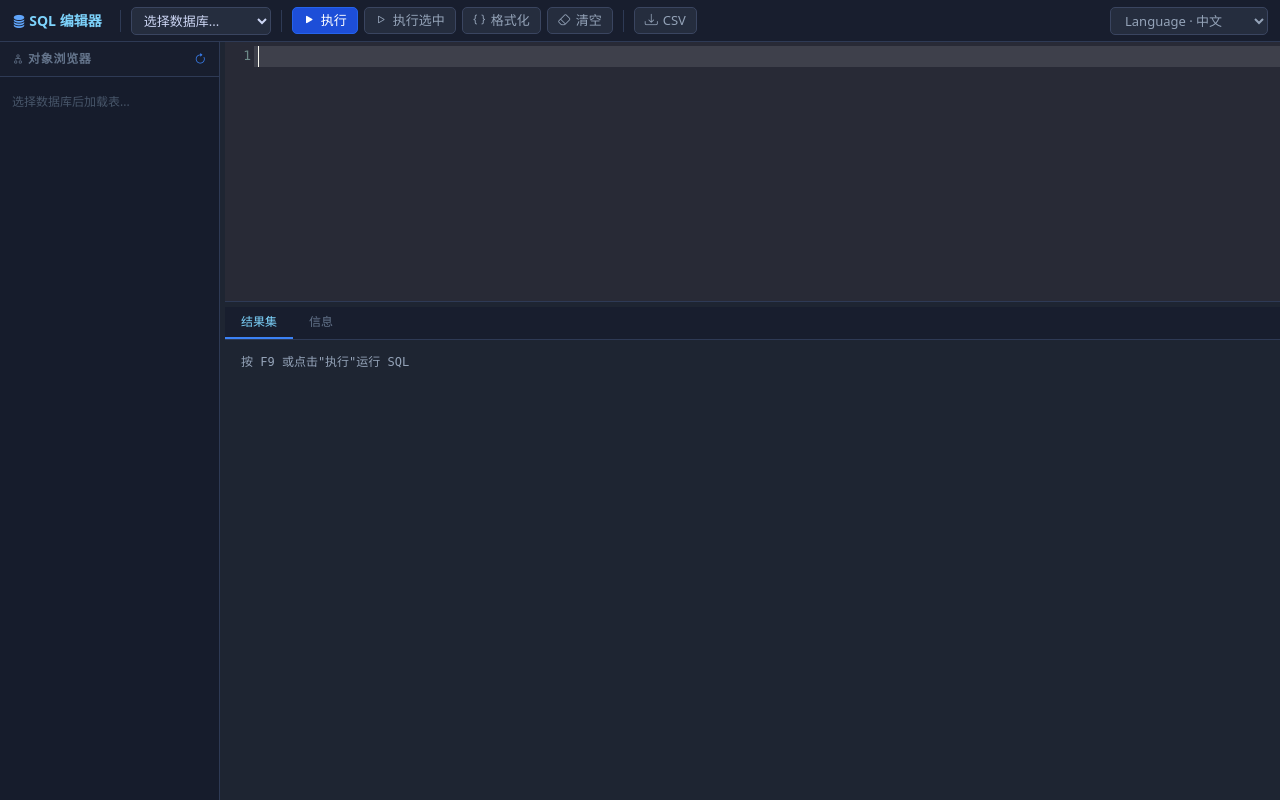
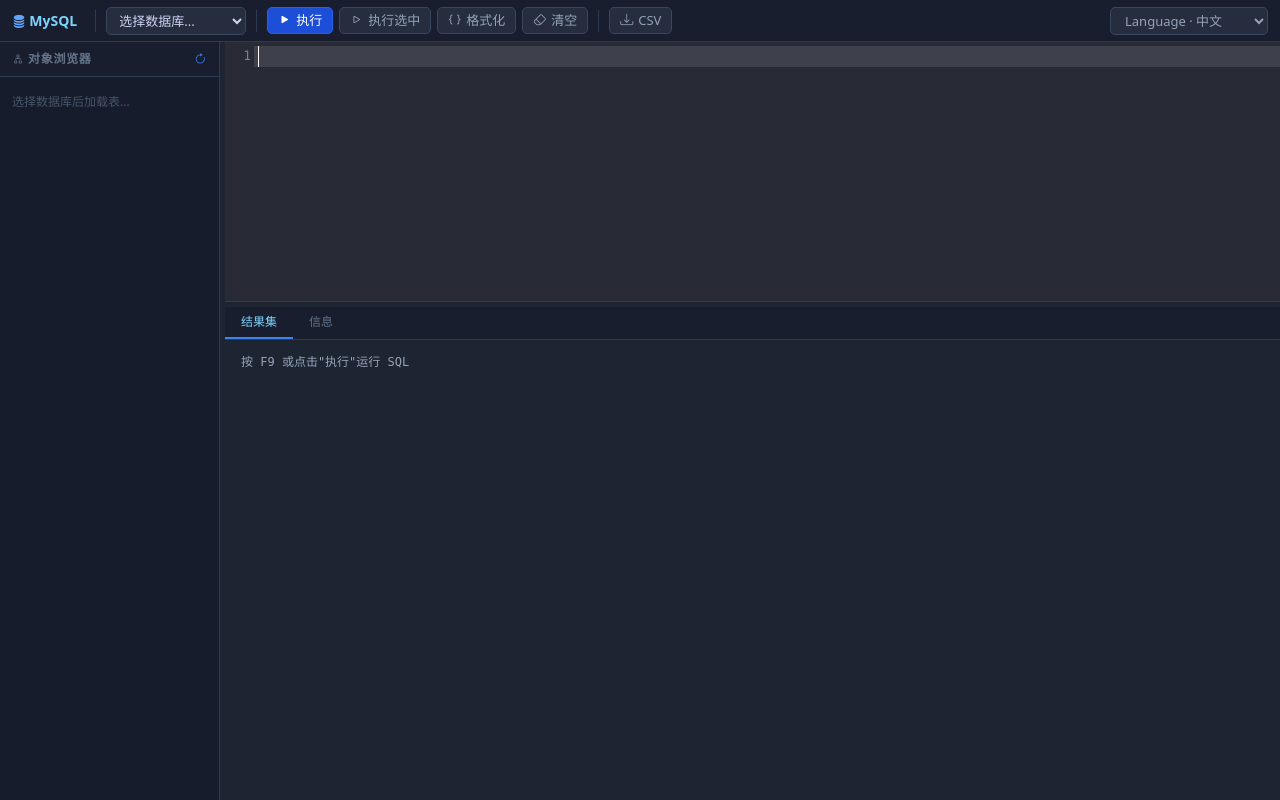
Before and after one commit to kisen9102-lgtm/dbquery, a Django app: page /sql_editor/ in a window 1280 px wide. Run offline with Django 4.2, Linux system fonts and the light colour scheme; the visitor is signed in with stand-in values (Sample User, id 1); data that the repository does not hold is empty.

Commit message:
fix: use getElementById to update editor title (selector was broken after data-i18n removal)
Co-Authored-By: Claude Sonnet 4.6 <noreply@anthropic.com>

```diff
--- a/templates/ui/sql_editor.html
+++ b/templates/ui/sql_editor.html
@@ -175,7 +175,7 @@
 
 <!-- ── 顶部工具栏 ── -->
 <div id="toolbar">
-  <span class="title"><i class="bi bi-database-fill me-1" style="color:#60a5fa"></i><span data-i18n="title">SQL 编辑器</span></span>
+  <span class="title"><i class="bi bi-database-fill me-1" style="color:#60a5fa"></i><span id="editor-title">SQL 编辑器</span></span>
   <div class="sep"></div>
   <select id="db-selector" onchange="onDbChange()"><option value="" data-i18n="select_db">选择数据库...</option></select>
   <div class="sep"></div>
@@ -384,7 +384,7 @@ function applyEditorMode() {
 
   // 根据数据库类型更新左上角标题
   const dbTypeLabel = {mysql:'MySQL', tidb:'TiDB', postgresql:'PostgreSQL', redis:'Redis', mongodb:'MongoDB'};
-  const titleEl = document.querySelector('.title [data-i18n="title"]');
+  const titleEl = document.getElementById('editor-title');
   if (titleEl) titleEl.textContent = dbTypeLabel[CONN.dbType] || 'SQL 编辑器';
 }
 applyEditorMode();
```
